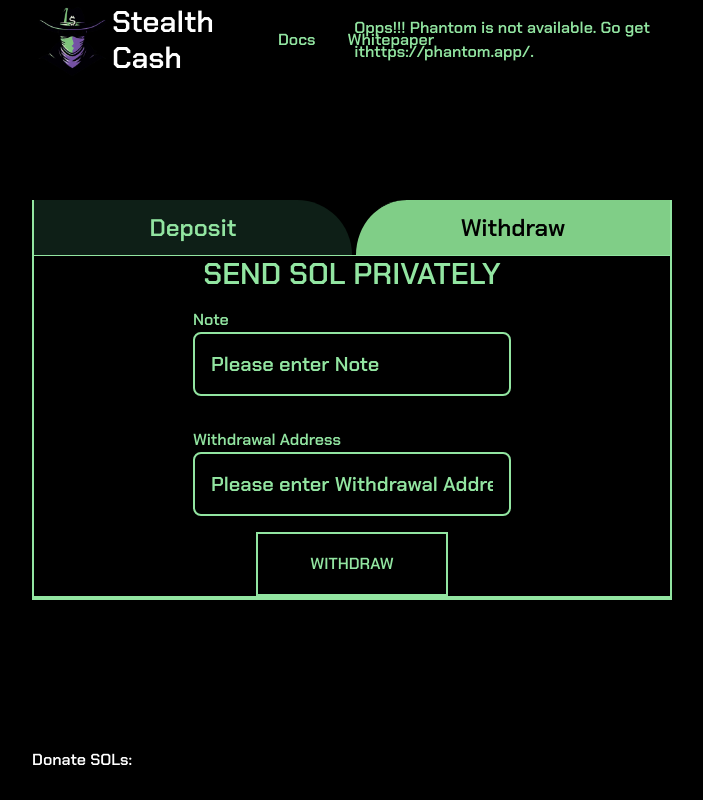
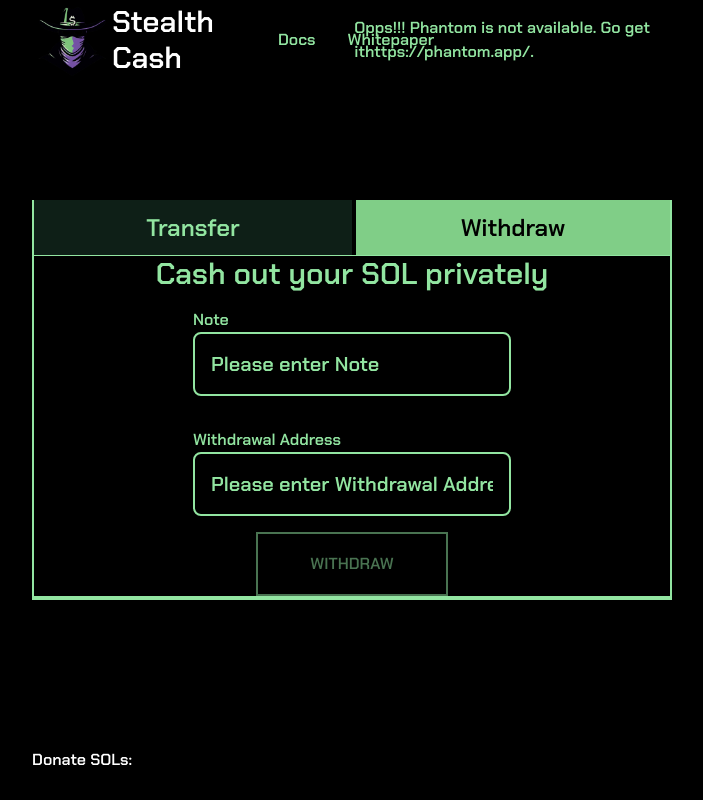
Before and after one commit to stealth-cash/stealth-classic-ui, a React (Vite) app: page /withdraw in a window 1280 px wide. Shown: the whole page, without its empty margins (288-991 px from the left). Built offline with nearby package versions, Linux system fonts and the light colour scheme.

Commit message:
Added lazy loading on pages

```diff
--- a/src/App.tsx
+++ b/src/App.tsx
@@ -1,15 +1,32 @@
 import { BrowserRouter, Route, Routes } from "react-router-dom";
-import { Deposit, Landing, Withdraw } from "./pages";
 import { BaseLayout } from "./layouts";
+import { lazy, Suspense } from "react";
+import { Loader } from "./components/Loader";
 
 export default function App() {
+    const LandingLazy = lazy(() => import("./pages/Landing"));
+    const TransferLazy = lazy(() => import("./pages/Transfer"));
+    const WithdrawLazy = lazy(() => import("./pages/Withdraw"));
+
     return (
         <BrowserRouter>
             <Routes>
-                <Route path="/" element={<Landing />} />
+                <Route path="/" element={
+                    <Suspense fallback={<Loader />}>
+                        <LandingLazy />
+                    </Suspense>
+                } />
                 <Route element={<BaseLayout />}>
-                    <Route path="/deposit" element={<Deposit />} />
-                    <Route path="/withdraw" element={<Withdraw />} />
+                    <Route path="/transfer" element={
+                        <Suspense fallback={<Loader />}>
+                            <TransferLazy />
+                        </Suspense>
+                    } />
+                    <Route path="/withdraw" element={
+                        <Suspense fallback={<Loader />}>
+                            <WithdrawLazy />
+                        </Suspense>
+                    } />
                 </Route>
             </Routes>
         </BrowserRouter>
--- a/src/components/Button.tsx
+++ b/src/components/Button.tsx
@@ -9,8 +9,13 @@ type Props = {
 export const Button = ({ text, onClick, isDisabled }: Props) => {
     return (
         <button
-            className={`w-48 h-16 uppercase text-[#92e5a1] border-2 border-[#92e5a1] p-4 hover:text-black bg-black hover:bg-[#92e5a1]
-                ease-in-out duration-150 ${isDisabled ? "cursor-not-allowed" : "cursor-pointer"}`}
+            className={`
+                w-48 h-16 uppercase text-[#92e5a1] border-2 border-[#92e5a1] p-4 bg-black ease-in-out duration-150
+                ${isDisabled
+                    ? "cursor-not-allowed opacity-50"
+                    : "cursor-pointer hover:text-black hover:bg-[#92e5a1]"
+                }
+            `}
             onClick={onClick}
             disabled={isDisabled}
         >
--- a/src/components/StepBar.tsx
+++ b/src/components/StepBar.tsx
@@ -4,7 +4,7 @@ const Radio = ({label}: {label: string}) => {
             <input
                 id="radio" type="radio"name="colored-radio"
                 className="outline-none w-8 h-8 bg-[#00FFA3] accent-[#00FFA3] border-2 border-[#00FFA3]" />
-            <label htmlFor="radio" className="ms-2 text-xl font-medium text-matrix">{label} SOL</label>
+            <label htmlFor="radio" className="ms-2 text-xl font-medium text-matrix mt-4">{label} SOL</label>
         </div>
     );
 }
--- a/src/components/DepositCard.tsx
+++ b/src/components/TransferCard.tsx
@@ -3,16 +3,16 @@ import { Button } from "./Button";
 import { Input } from "./Input";
 import { StepBar } from "./StepBar";
 
-const DepositCard = () => (
+const TransferCard = () => (
     <div className="w-3/4 md:w-1/2 h-3/4 md:h-1/2 p-4 md:p-0 bg-transparent flex flex-col items-center
         border-r-2 border-l-2 border-b-4 border-[#92e5a1]">
         <div className="w-full h-20 flex flex-row bottom-0 divide-black divide-x-4">
-            <NavLink to="/deposit"
-                className="w-1/2 p-2 flex flex-col items-center justify-center text-2xl font-bold rounded-tr-full
-                bg-[#80ce87] text-black">Deposit
+            <NavLink to="/transfer"
+                className="w-1/2 p-2 flex flex-col items-center justify-center text-2xl font-bold
+                bg-[#80ce87] text-black">Transfer
             </NavLink>
             <NavLink to="/withdraw"
-                className="w-1/2 p-2 flex flex-col items-center justify-center text-2xl font-bold rounded-tl-full
+                className="w-1/2 p-2 flex flex-col items-center justify-center text-2xl font-bold
                 bg-[#0e1f17] hover:bg-[#264e3b] text-matrix">Withdraw
             </NavLink>
         </div>
@@ -25,4 +25,4 @@ const DepositCard = () => (
     </div>
 );
 
-export default DepositCard;
+export default TransferCard;
--- a/src/components/WithdrawCard.tsx
+++ b/src/components/WithdrawCard.tsx
@@ -6,20 +6,20 @@ const WithdrawCard = () => (
     <div className="w-3/4 md:w-1/2 h-3/4 md:h-1/2 p-4 md:p-0 bg-transparent flex flex-col items-center
         border-r-2 border-l-2 border-b-4 border-[#92e5a1]">
         <div className="w-full h-20 flex flex-row bottom-0 divide-black divide-x-4">
-            <NavLink to="/deposit"
-                className="w-1/2 p-2 flex flex-col items-center justify-center text-2xl font-bold rounded-tr-full
-                bg-[#0e1f17] hover:bg-[#264e3b] text-matrix">Deposit
+            <NavLink to="/transfer"
+                className="w-1/2 p-2 flex flex-col items-center justify-center text-2xl font-bold
+                bg-[#0e1f17] hover:bg-[#264e3b] text-matrix">Transfer
             </NavLink>
             <NavLink to="/withdraw"
-                className="w-1/2 p-2 flex flex-col items-center justify-center text-2xl font-bold rounded-tl-full
+                className="w-1/2 p-2 flex flex-col items-center justify-center text-2xl font-bold
                 bg-[#80ce87] text-black">Withdraw
              </NavLink>
         </div>
         <div className="w-full h-full flex flex-col justify-evenly items-center border-t-[1px] border-[#92e5a1]">
-            <h1 className="text-[#92e5a1] text-3xl font-bold">SEND SOL PRIVATELY</h1>
+            <h1 className="text-[#92e5a1] text-3xl font-bold">Cash out your SOL privately</h1>
             <Input placeholder="Note"/>
             <Input placeholder="Withdrawal Address"/>
-            <Button text="Withdraw" />
+            <Button text="Withdraw" isDisabled={true} />
         </div>
     </div>
 );
--- a/src/pages/Landing.tsx
+++ b/src/pages/Landing.tsx
@@ -1,14 +1,14 @@
 import { NavLink } from "react-router-dom";
 import { Button } from "../components/Button";
 
-export const Landing = () => {
+const Landing = () => {
     return (
         <div className="w-full bg-black h-screen text-matrix flex flex-col-reverse xl:flex-row justify-between items-center">
             <div className="w-full md:w-1/2 h-1/2 md:h-full flex flex-col justify-center items-center md:items-start gap-10 md:ml-60">
                 <h1 className="text-[4vw] break-none md:text-left text-center">
                     Everybody has right of privacy<br/>Defend it
                 </h1>
-                <NavLink to="/deposit">
+                <NavLink to="/transfer">
                     <Button text="Launch App" onClick={() => {}}/>
                 </NavLink>
             </div>
@@ -18,3 +18,5 @@ export const Landing = () => {
         </div>
     );
 }
+
+export default Landing;
--- a/src/pages/Deposit.tsx
+++ b/src/pages/Transfer.tsx
@@ -1,12 +1,14 @@
 import { Suspense, lazy } from "react";
 import { Loader } from "../components/Loader";
 
-export const Deposit = () => {
-    const DepositCardLazy = lazy(() => import("../components/DepositCard"));
+const Transfer = () => {
+    const TransferCardLazy = lazy(() => import("../components/TransferCard"));
 
     return (
         <Suspense fallback={<Loader />}>
-            <DepositCardLazy />
+            <TransferCardLazy />
         </Suspense>
     );
 }
+
+export default Transfer;
--- a/src/pages/Withdraw.tsx
+++ b/src/pages/Withdraw.tsx
@@ -1,7 +1,7 @@
 import { Loader } from "../components/Loader";
 import { Suspense, lazy } from "react";
 
-export const Withdraw = () => {
+const Withdraw = () => {
     const WithdrawCardLazy = lazy(() => import("../components/WithdrawCard"));
 
     return (
@@ -10,3 +10,5 @@ export const Withdraw = () => {
         </Suspense>
     );
 }
+
+export default Withdraw;
--- a/src/pages/index.ts
+++ /dev/null
@@ -1,3 +0,0 @@
-export * from "./Deposit";
-export * from "./Withdraw";
-export * from "./Landing";
```
